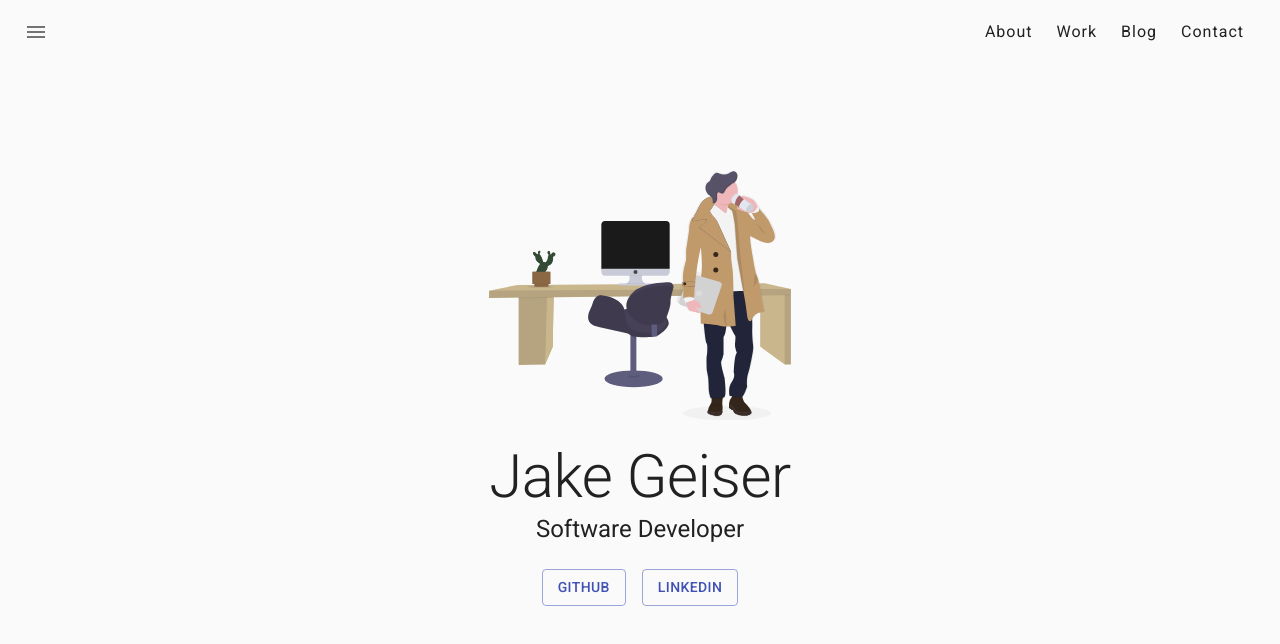
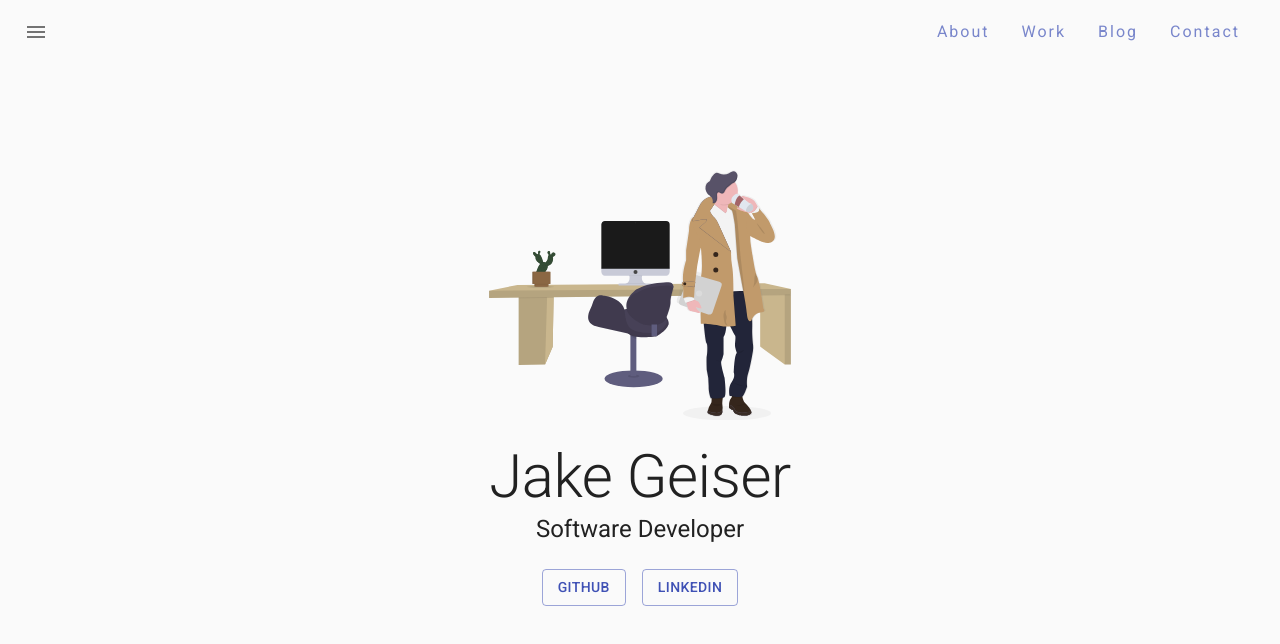
Before and after one commit to JGeiser9/jakegeiser.com, a React (Create React App) app: page / in a window 1280 px wide. Shown: the top 644 px of the page. Built offline with nearby package versions, Linux system fonts and the light colour scheme.

Commit message:
nav: update link styling/color

```diff
--- a/src/components/navigation/Navbar.js
+++ b/src/components/navigation/Navbar.js
@@ -9,6 +9,8 @@ import {
 } from "@material-ui/core";
 import { Menu } from "@material-ui/icons";
 import { withStyles } from "@material-ui/core/styles";
+
+// import Logo from "components/icons/Logo";
 
 // TODO: move styles into a shared/theme folder
 const styles = (theme) => ({
@@ -23,9 +25,9 @@ const styles = (theme) => ({
     flexGrow: 1,
   },
   link: {
-    color: theme.palette.text.primary,
+    color: theme.palette.primary.light,
     "&:hover": {
-      color: theme.palette.primary.main,
+      color: theme.palette.primary.dark,
     },
   },
 });
@@ -36,35 +38,61 @@ const Navbar = withStyles(styles)(({ classes, theme }) => (
       <IconButton edge="start" aria-label="menu">
         <Menu />
       </IconButton>
+
+      {/* Implements in the side bar */}
+      {/* <Box>
+        <Logo />
+      </Box> */}
+
       <Box
         display="flex"
         justifyContent="flex-end"
         className={classes.linksContainer}
       >
         <Typography component="div">
-          <Box fontWeight="fontWeightRegular" letterSpacing={1} mx={1.5}>
-            <Link href="#" rel="noopener" className={classes.link}>
+          <Box fontWeight="fontWeightRegular" letterSpacing={2} mx={2}>
+            <Link
+              href="#"
+              rel="noopener"
+              className={classes.link}
+              underline="none"
+            >
               About
             </Link>
           </Box>
         </Typography>
         <Typography component="div">
-          <Box fontWeight="fontWeightRegular" letterSpacing={1} mx={1.5}>
-            <Link href="#" rel="noopener" className={classes.link}>
+          <Box fontWeight="fontWeightRegular" letterSpacing={2} mx={2}>
+            <Link
+              href="#"
+              rel="noopener"
+              className={classes.link}
+              underline="none"
+            >
               Work
             </Link>
           </Box>
         </Typography>
         <Typography component="div">
-          <Box fontWeight="fontWeightRegular" letterSpacing={1} mx={1.5}>
-            <Link href="#" rel="noopener" className={classes.link}>
+          <Box fontWeight="fontWeightRegular" letterSpacing={2} mx={2}>
+            <Link
+              href="#"
+              rel="noopener"
+              className={classes.link}
+              underline="none"
+            >
               Blog
             </Link>
           </Box>
         </Typography>
         <Typography component="div">
-          <Box fontWeight="fontWeightRegular" letterSpacing={1} mx={1.5}>
-            <Link href="#" rel="noopener" className={classes.link}>
+          <Box fontWeight="fontWeightRegular" letterSpacing={2} mx={2}>
+            <Link
+              href="#"
+              rel="noopener"
+              className={classes.link}
+              underline="none"
+            >
               Contact
             </Link>
           </Box>
```
